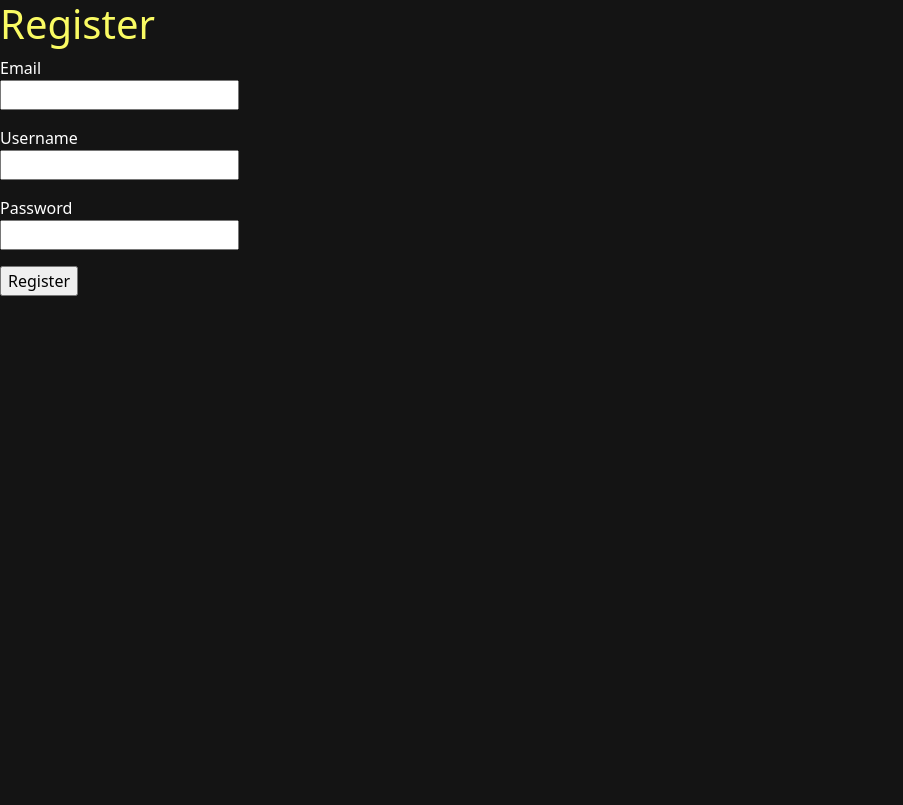
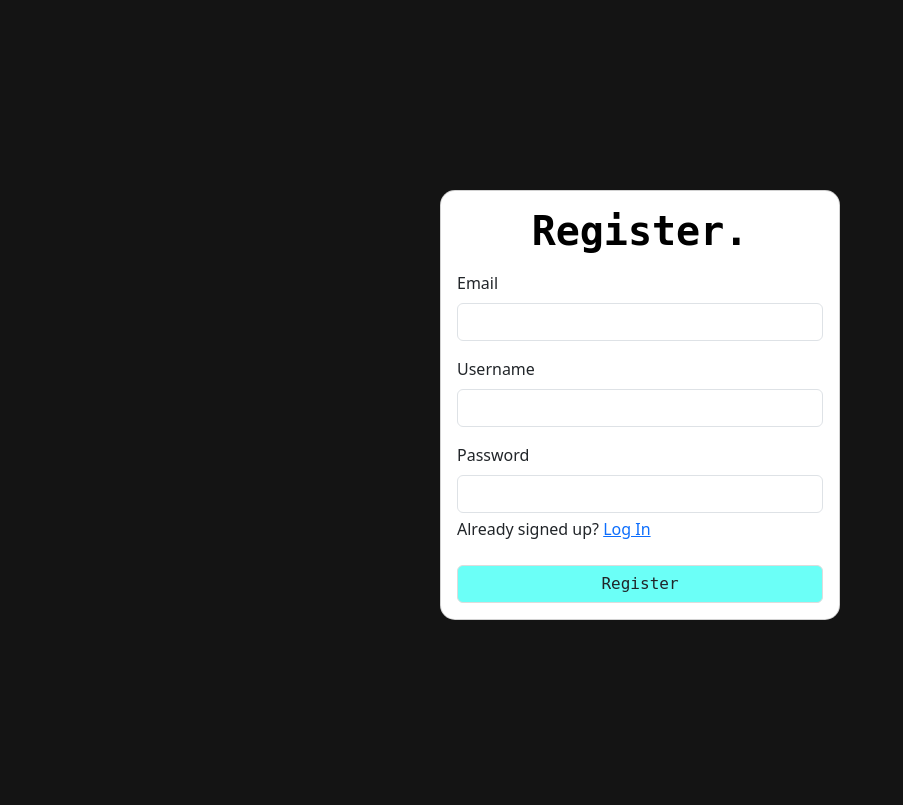
Before and after one commit to shasha-nabila/Journey-Tracker-App, a Flask app: page /register in a window 1280 px wide. Shown: the whole page, without its empty margins (0-903 px from the left). Before the commit the page ends 296 px from the top, so only its background shows below. Run offline with Flask 3, Linux system fonts and the light colour scheme; some libraries are stand-ins or nearby versions.

Commit message:
Style Log In & Register

```diff
--- a/app/forms.py
+++ b/app/forms.py
@@ -6,7 +6,7 @@ from wtforms.validators import DataRequired, Email, Length # validators
 class LoginForm(FlaskForm):
     username = StringField('Username', validators=[DataRequired(), Length(min=2, max=20)])
     password = PasswordField('Password', validators=[DataRequired()])
-    submit = SubmitField('Login')
+    submit = SubmitField('Log In')
 
 # form for user registration
 class RegistrationForm(FlaskForm):
--- a/app/static/style.css
+++ b/app/static/style.css
@@ -43,6 +43,10 @@ header {
     background-color: #22463a;
 }
 
+.flash-message {
+    margin-top: 5px;
+}
+
 
 /* Landing Page */
 
@@ -59,6 +63,7 @@ header {
 
 h1 {
     color: #FAFB63 !important;
+    font-family: monospace;
     /* Yellow color */
 }
 
@@ -93,8 +98,55 @@ h1 {
     /* Black border on hover */
 }
 
+
 /* Register Page */
+
+.btn-custom-color {
+    background-color: #6BFFF7 !important;
+    border-color: #dddcdc !important;
+    font-family: monospace !important;
+}
+
+.btn-custom-color:hover {
+    background-color: #9bf9f5 !important;
+    border-color: #dddcdc !important;
+}
+
+.card {
+    border-radius: 15px;
+    transition: transform 0.3s ease-in-out, box-shadow 0.3s ease-in-out;
+    /* Smooth transition for transform and box-shadow */
+}
+
+.card:hover {
+    transform: translateY(-10px);
+    /* Makes the card move up slightly */
+    box-shadow: 0px 4px 20px #6BFFF7;
+    /* Creates a 'glow' effect */
+}
+
+.card h1 {
+    color: #000000 !important;
+    font-weight: bolder !important;
+}
+
 
 /* User Dashboard Page */
 
+.dashboard-header h1 {
+    color: #000000 !important;
+    font-family: monospace !important;
+    font-weight: bolder;
+    font-style: italic;
+}
+
+.highlighted {
+    background-color: #FAFB63 !important;
+    padding: 0 10px;
+    /* Adjust padding to your liking */
+    display: inline-block;
+    /* Makes the div only as wide as its content */
+}
+
+
 /* Payment Subscription Page */
--- a/app/templates/base.html
+++ b/app/templates/base.html
@@ -20,7 +20,10 @@
         {% with messages = get_flashed_messages(with_categories=true) %}
         {% if messages %}
         {% for category, message in messages %}
-        <div class="alert alert-{{ category }}">{{ message }}</div>
+        <div class="alert alert-{{ category }} alert-dismissible fade show" role="alert">
+            {{ message }}
+            <button type="button" class="btn-close" data-bs-dismiss="alert" aria-label="Close"></button>
+        </div>
         {% endfor %}
         {% endif %}
         {% endwith %}
--- a/app/templates/register.html
+++ b/app/templates/register.html
@@ -3,21 +3,30 @@
 {% block title %}Register - My App{% endblock %}
 
 {% block content %}
-    <h1>Register</h1>
-    <form method="POST" action="{{ url_for('main.register') }}">
-        {{ form.hidden_tag() }}
-        <p>
-            {{ form.email.label }}<br>
-            {{ form.email(size=20) }}
-        </p>
-        <p>
-            {{ form.username.label }}<br>
-            {{ form.username(size=20) }}
-        </p>
-        <p>
-            {{ form.password.label }}<br>
-            {{ form.password(size=20) }}
-        </p>
-        <p>{{ form.submit() }}</p>
-    </form>
+<div class="container vh-100 d-flex align-items-center justify-content-center">
+    <div class="card w-100" style="max-width: 400px; border-radius: 15px;">
+        <div class="card-body">
+            <h1 class="text-center mb-3">Register.</h1>
+            <form method="POST" action="{{ url_for('main.register') }}">
+                {{ form.hidden_tag() }}
+                <div class="form-group mb-3">
+                    {{ form.email.label(class="form-label") }}
+                    {{ form.email(class="form-control", size=20) }}
+                </div>
+                <div class="form-group mb-3">
+                    {{ form.username.label(class="form-label") }}
+                    {{ form.username(class="form-control", size=20) }}
+                </div>
+                <div class="form-group mb-1">
+                    {{ form.password.label(class="form-label") }}
+                    {{ form.password(class="form-control", size=20) }}
+                </div>
+                Already signed up? <a href="{{ url_for('main.login') }}">Log In</a>
+                <div class="form-group mt-4">
+                    {{ form.submit(class="btn btn-custom-color w-100") }}
+                </div>
+            </form>
+        </div>
+    </div>
+</div>
 {% endblock %}
--- a/app/views.py
+++ b/app/views.py
@@ -39,7 +39,7 @@ def login():
             # redirect to next page if exist, otherwise dashboard
             return redirect(next_page) if next_page else redirect(url_for('.dashboard'))
         else:
-            flash('Invalid username or password')
+            flash('Invalid username or password', 'danger')
     return render_template('login.html', form=form)
 
 # route for registration
@@ -49,7 +49,7 @@ def register():
     if form.validate_on_submit():
         if not is_valid_password(form.password.data):
             # If the password is not valid, flash a message to the user
-            flash('Password must have at least 1 capital letter, 1 numeric, and be at least 8 characters long', 'error')
+            flash('Password must have at least 1 capital letter, 1 numeric, and be at least 8 characters long', 'danger')
             return render_template('register.html', form=form)
 
         existing_user = User.query.filter_by(email=form.email.data).first()
@@ -60,13 +60,13 @@ def register():
             db.session.add(new_user)
             try:
                 db.session.commit() # add new user to db
-                flash('Your account has been created! You are now able to log in', 'success')
+                flash('Your account has been created! You are now able to log in', 'danger')
                 return redirect(url_for('main.login'))
             except IntegrityError:
                 db.session.rollback() # rollback the session in case of error
-                flash('This email already exists.', 'error')
+                flash('This email already exists.', 'danger')
         else:
-            flash('A user with that email already exists.', 'error')
+            flash('A user with that email already exists.', 'danger')
     return render_template('register.html', form=form)
 
 # route to dashboard
@@ -114,7 +114,7 @@ def subscribe():
         print(e)  # Consider using logging instead of print for production applications
 
         # Optionally, use flash messages to show errors on the current page
-        flash('There was an error processing your subscription. Please try again.', 'error')
+        flash('There was an error processing your subscription. Please try again.', 'danger')
 
         # Stay on the current page, potentially showing an error message
         # Make sure your form or subscription page can display flash messages or handle errors
```
Also changed, not shown: app/templates/dashboard.html (+3 -6 lines), app/templates/login.html (+22 -13 lines).
